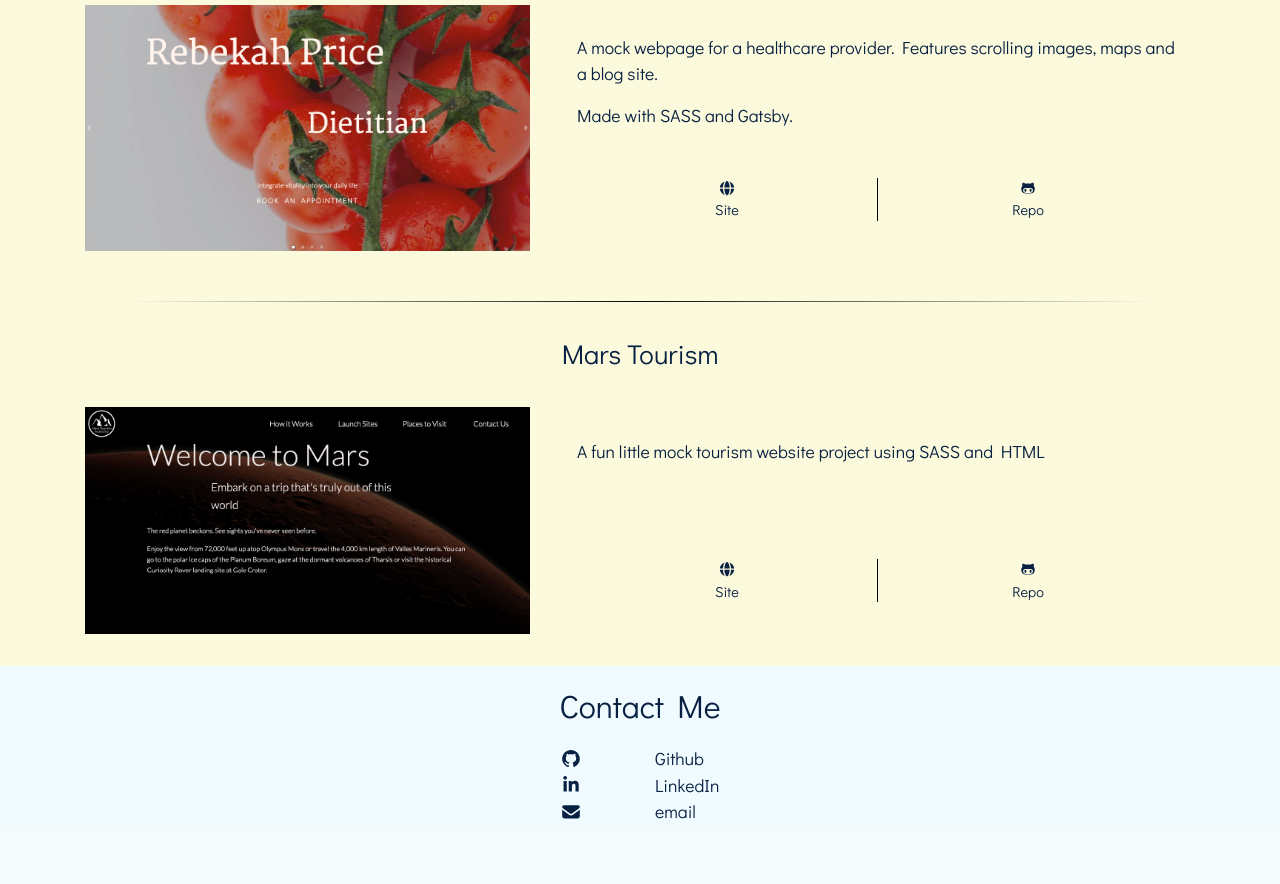
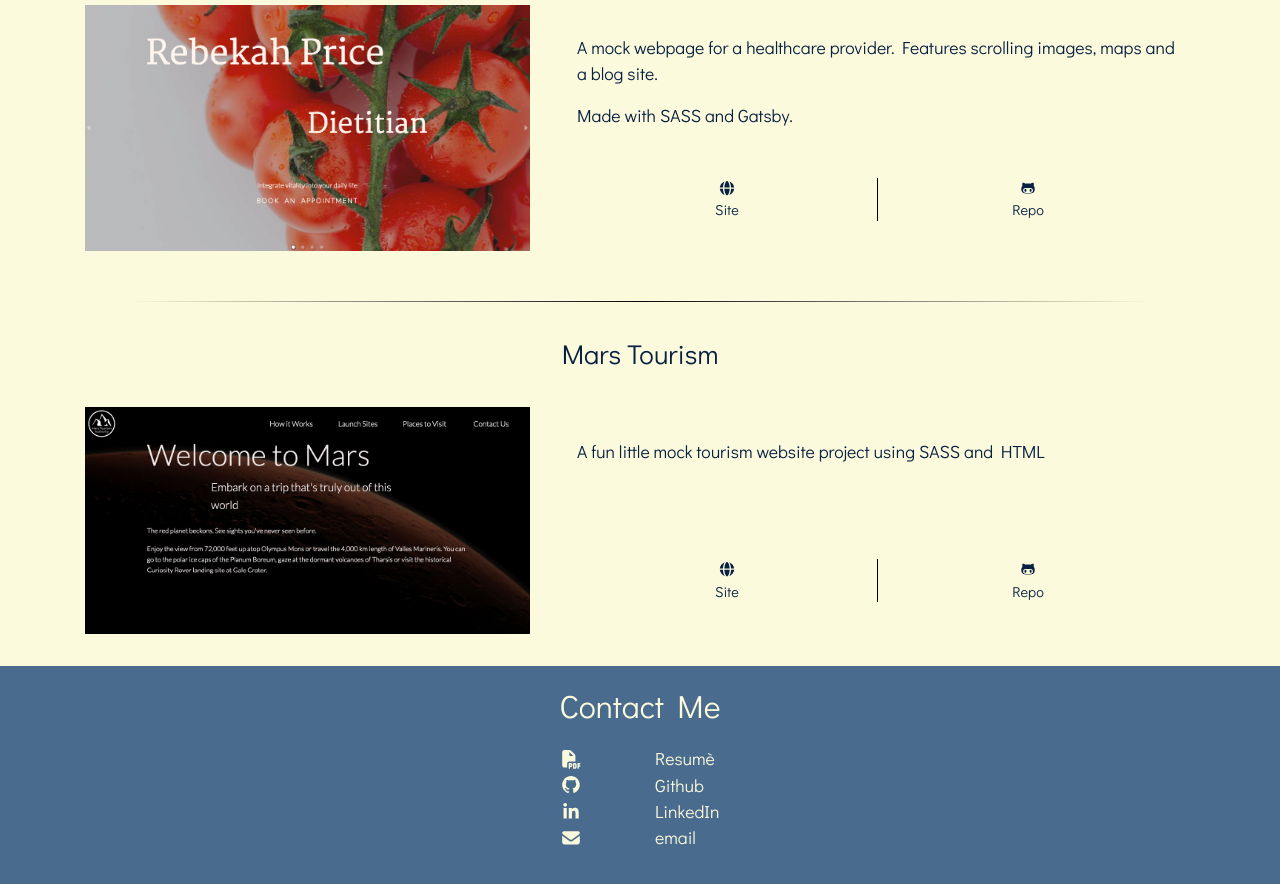
Before and after one commit to RCode-Blue/work-webpage-2, a website: page index.html in a window 1280 px wide. Shown: the part 2713-3597 px from the top of the page. Before the commit the page ends 3570 px from the top, so only its background shows below. Drawn offline with nearby package versions, Linux system fonts and the light colour scheme.

Commit message:
fixed colors

```diff
--- a/index.html
+++ b/index.html
@@ -36,7 +36,7 @@
             <li class="nav-item menu__item">
               <i class="fas fa-file menu__item__icon"></i>
 
-              <a href="resume" class="nav-link">Resumè</a>
+              <a href="./doc/Ricky_Liew_Resume.pdf" class="nav-link">Resumè</a>
             </li>
             <!-- Skills -->
             <li class="nav-item menu__item">
@@ -355,6 +355,8 @@
           </div>
         </section>
       </div>
+
+      <div class="wrapper2">
       <!-- Contact -->
         <section class="contact" id="contact">
           <div class="contact__heading">
@@ -362,6 +364,16 @@
           </div>
           <div class="contact__content">
             <div class="container">
+              <!-- CV -->
+              <div class="row justify-content-center">
+                <div class="col-1">
+                  <i class="fas fa-file-pdf"></i>
+                </div>
+                <div class="col-1">
+                  <a href="./doc/Ricky_Liew_Resume.pdf" target="_blank">Resumè</a>
+                </div>
+              </div>
+              <!-- github -->
               <div class="row justify-content-center">
                 <div class="col-1">
                   <i class="fab fa-github"></i>
@@ -370,6 +382,7 @@
                   <a href="https://github.com/RCode-Blue" target="_blank">Github</a>
                 </div>
               </div>
+              <!-- LinkedIn -->
               <div class="row justify-content-center">
                 <div class="col-1">
                   <i class="fab fa-linkedin-in"></i>
@@ -378,6 +391,7 @@
                   <a href="https://www.linkedin.com/in/liewricky/" target="_blank">LinkedIn</a>
                 </div>
               </div>
+              <!-- Email -->
               <div class="row justify-content-center">
                 <div class="col-1">
                   <i class="fas fa-envelope"></i>
@@ -388,8 +402,10 @@
               </div>
             </div>
           </div>
+        </section>
       </div>
-      </section>
+
+
     </div>
   </body>
 </html>
--- a/styles/sass/abstracts/_variables.scss
+++ b/styles/sass/abstracts/_variables.scss
@@ -2,12 +2,12 @@
 $color-lightblue-1: #f5fafc;
 $color-lightblue-2: #f0fbff;
 $color-lightblue-3: #dde8f3;
-$color-lightblue-4: #d7e1eb;
+$color-lightblue-4: #496b8e;
 $color-lightblue-5: #507eac;
 
 $color-yellow-1: #fcfadd;
 $color-yellow-2: #f2f0d6;
-$color-yellow-3: #fff897;
+$color-yellow-3: #f8ffc8;
 $color-yellow-4: #fdc500;
 
 $color-brown-1: #f2812a;
--- a/styles/sass/body/_contact.scss
+++ b/styles/sass/body/_contact.scss
@@ -1,26 +1,28 @@
 .contact {
-  margin-bottom: 2rem;
+  padding-bottom: 2rem;
+
   a:link {
-    color: $color-blue-4;
+    color: $color-yellow-1;
   }
 
   a:visited {
-    color: $color-blue-4;
+    color: $color-yellow-1;
   }
 
   a:hover {
     text-decoration: none;
   }
 
-  color: $color-blue-4;
+  color: $color-yellow-1;
 
   &__heading {
     font-size: $font-size-lg;
     padding: 1rem;
     text-align: center;
+    color: $color-yellow-1;
   }
   &__content {
-    // margin: 3rem auto;
+    color: $color-yellow-1;
     font-size: $font-size-normal;
 
     margin: auto;
--- a/styles/sass/body/_intro.scss
+++ b/styles/sass/body/_intro.scss
@@ -2,6 +2,6 @@
   width: 80vw;
   margin: auto;
   padding: 3rem;
-  color: $color-blue-4;
+  color: $color-yellow-1;
   font-size: $font-size-normal;
 }
--- a/styles/sass/shared/_common.scss
+++ b/styles/sass/shared/_common.scss
@@ -13,7 +13,7 @@ body {
 }
 
 .wrapper2 {
-  background-color: $color-lightblue-3;
+  background-color: $color-lightblue-4;
 }
 
 .wrapper3 {
```
Also changed, not shown: styles/css/styles.css, 1 other file. Lines whose indentation alone changed are shown as unchanged.
